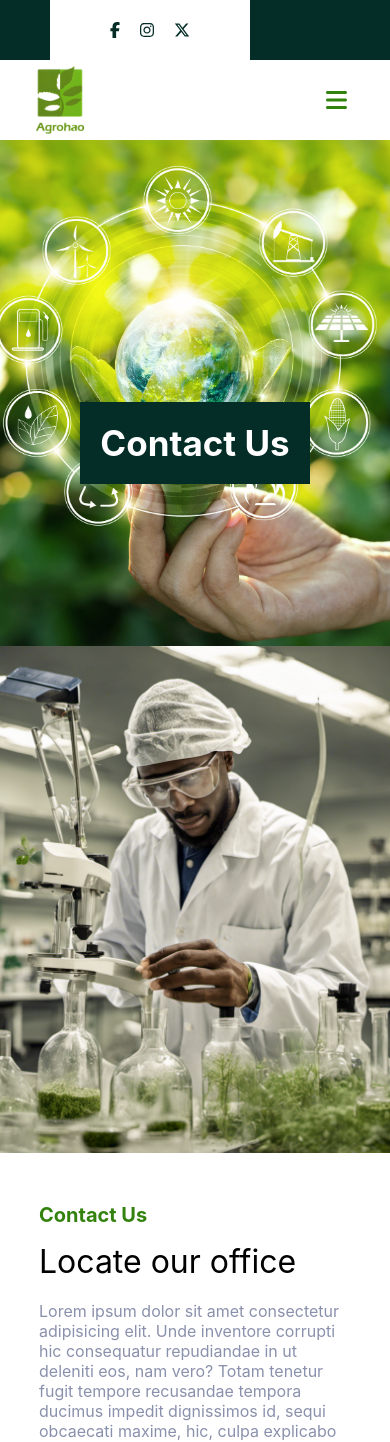
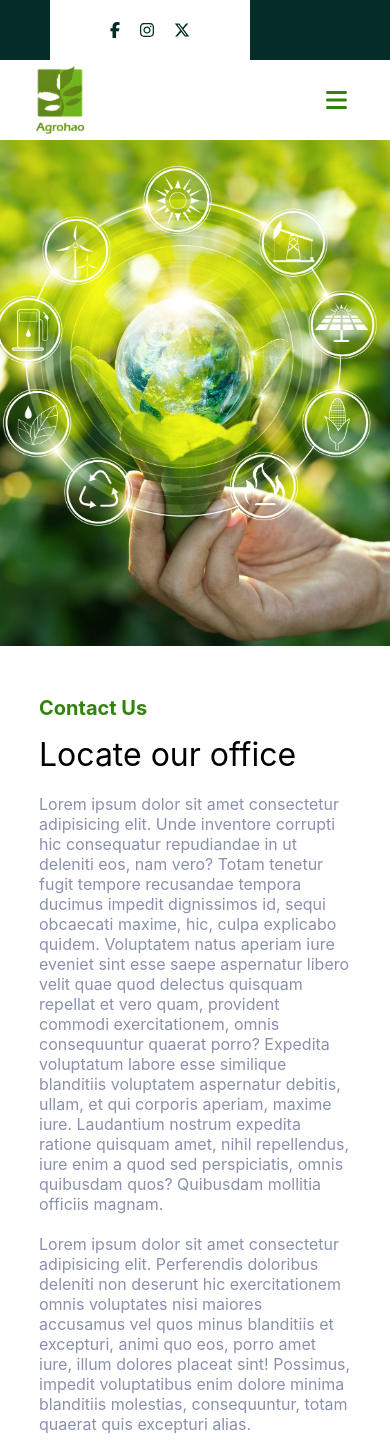
Before and after one commit to PyJim/agrohao-gh, a Vue app: page /contacts in a window 390 px wide. Shown: the top 1442 px of the page. Built offline with nearby package versions, Linux system fonts and the light colour scheme.

Commit message:
contact page

```diff
--- a/src/views/contacts/ContactsBanner.vue
+++ b/src/views/contacts/ContactsBanner.vue
@@ -1,10 +1,6 @@
 <template>
     <div class="home" id="home">
-        <div class="home-content">
-            <div class="texts">
-                <h1 id="company-name">Contact Us</h1>
-            </div>
-        </div>
+
     </div>
 </template>
 
--- a/src/views/contacts/OurLocation.vue
+++ b/src/views/contacts/OurLocation.vue
@@ -1,10 +1,5 @@
 <template>
     <div class="main">
-        <div class="image">
-            <img src="../../assets/agrochemist.png" alt="">
-        </div>
-
-
         <div class="texts">
             <h3 id="contact-us">Contact Us</h3>
             <h1 class="text-title">Locate our office</h1>
@@ -29,15 +24,6 @@
         display: flex;
         justify-content: center;
         align-items: center;
-    }
-    .main .image{
-        display: flex;
-        align-items: center;
-        justify-content: center;
-        background-color: #032D26;
-    }
-    .main .image img{
-        width: 100%;
     }
     .main .texts{
         margin: 0 25px;
@@ -72,15 +58,6 @@
             margin: 0;
             padding: 50px 0;
         }
-        .image{
-            width: 100vw;
-            height: 60vh;
-        }
-        .image img{
-            width: 100%;
-            height: 100%;
-            object-fit: cover;
-        }
     }
 
 </style>
```
